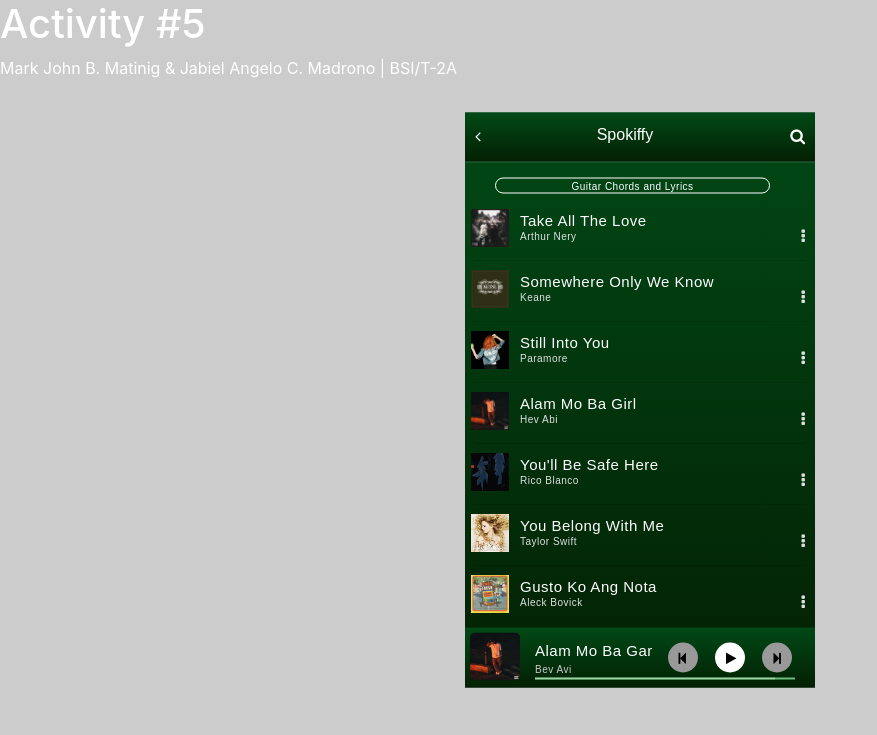
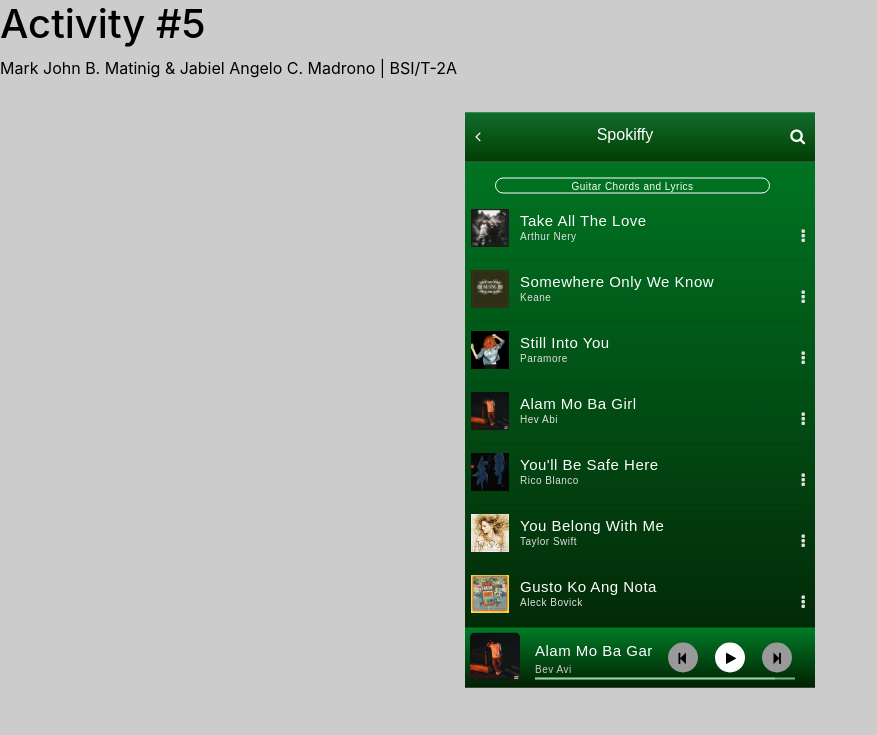
Before and after one commit to MadronoJabielAngelo/act4--melomaniac-matining-madrono, a PHP site: page / in a window 1280 px wide. Shown: the top 735 px of the page, without its empty margins (0-877 px from the left). Run offline with PHP 8.4, Linux system fonts and the light colour scheme.

Commit message:
adjust color in the css file

```diff
--- a/index.php
+++ b/index.html
@@ -6,9 +6,9 @@
 <link rel="stylesheet" href="https://stackpath.bootstrapcdn.com/font-awesome/4.7.0/css/font-awesome.min.css">
 </head>
 <body style="background-color: black;">
-    <h1>Activity #5</h1>
+    <h1 style="color: black;">Activity #5</h1>
     <a> </a>
-    <a>Mark John B. Matinig & Jabiel Angelo C. Madrono | BSI/T-2A</a>
+    <a style="color: black;">Mark John B. Matinig & Jabiel Angelo C. Madrono | BSI/T-2A</a>
 
 <div class="music-container">
 
@@ -178,10 +178,10 @@
 
             if (audio.paused) {
                 audio.play();
-                playPauseBtn.className = "fa fa-pause"; // Change icon to pause
+                playPauseBtn.className = "fa fa-pause";
             } else {
                 audio.pause();
-                playPauseBtn.className = "fa fa-play"; // Change icon to play
+                playPauseBtn.className = "fa fa-play";
             }
         }
     </script>
--- a/style.css
+++ b/style.css
@@ -14,14 +14,14 @@ body
     transform: translate(-50%,-50%);
     display: block;
     position: absolute;
-    background-image: linear-gradient(#014916,#032003);
+    background-image: linear-gradient(#007c26,#032003);
 }
 .music-header
 {
     width: 100%;
     height: 50px;
     border-bottom: 1px solid #305e43;
-    background-image: linear-gradient(#014916,#032003);
+    background-image: linear-gradient(#106d2c,#033d03);
 }
 .music-header .fa-angle-left
 {
@@ -159,7 +159,7 @@ hr
     width: 100%;
     height: 60px;
     display: flex;
-    background-image: linear-gradient(#014916,#032003);
+    background-image: linear-gradient(#007c26,#032003);
 }
 .play-image img
 {
```
